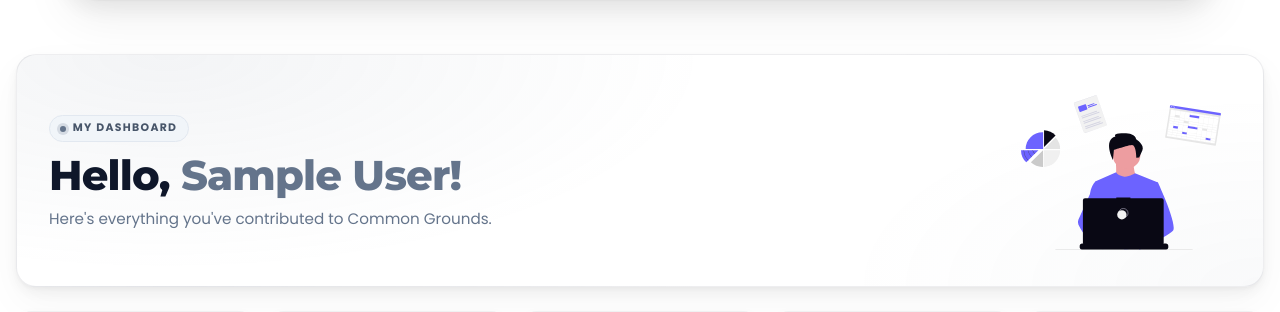
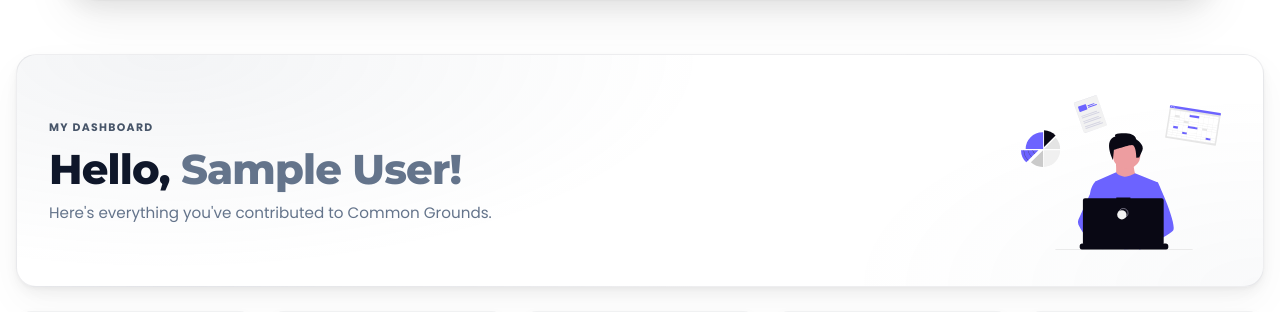
Before and after one commit to Sazemii/commongrounds-AEFG-18, a Django app: page /accounts/dashboard/ in a window 1280 px wide. Shown: the part 90-402 px from the top of the page. Run offline with Django 5.2, Linux system fonts and the light colour scheme; a user stored in the database is signed in; tables that the repository leaves empty hold one stand-in row (values such as "Sample post"); some libraries are stand-ins or nearby versions.

Commit message:
Added dashboard to Nav and improved styling

```diff
--- a/commongrounds/accounts/templates/accounts/dashboard.html
+++ b/commongrounds/accounts/templates/accounts/dashboard.html
@@ -44,16 +44,10 @@
   }
 
   .db-hero-eyebrow {
-    display: inline-flex; align-items: center; gap: 0.4rem;
+    display: block;
     font-size: 0.68rem; font-weight: 700; letter-spacing: 0.12em;
     text-transform: uppercase; color: #475569;
-    background: #f1f5f9; border: 1px solid #e2e8f0;
-    padding: 0.28rem 0.65rem; border-radius: 9999px;
     margin-bottom: 0.65rem;
-  }
-  .db-hero-eyebrow::before {
-    content: ''; width: 6px; height: 6px; border-radius: 9999px;
-    background: #64748b; box-shadow: 0 0 0 3px rgba(100,116,139,0.2);
   }
   .db-hero h1 {
     font-size: clamp(1.6rem, 6vw, 2.6rem);
--- a/commongrounds/templates/components/nav.html
+++ b/commongrounds/templates/components/nav.html
@@ -370,6 +370,12 @@
             </svg>
           </button>
           <div class="cg-dropdown">
+            <a href="{% url 'accounts:dashboard' %}" class="cg-drop-item">
+              <svg class="w-4 h-4 text-slate-400" fill="none" viewBox="0 0 24 24" stroke="currentColor" stroke-width="2">
+                <path stroke-linecap="round" stroke-linejoin="round" d="M3 12l2-2m0 0l7-7 7 7M5 10v10a1 1 0 001 1h3m10-11l2 2m-2-2v10a1 1 0 01-1 1h-3m-6 0a1 1 0 001-1v-4a1 1 0 011-1h2a1 1 0 011 1v4a1 1 0 001 1m-6 0h6"/>
+              </svg>
+              Dashboard
+            </a>
             <a href="{% url 'accounts:profile-update' user.username %}" class="cg-drop-item">
               <svg class="w-4 h-4 text-slate-400" fill="none" viewBox="0 0 24 24" stroke="currentColor" stroke-width="2">
                 <path stroke-linecap="round" stroke-linejoin="round" d="M15.75 6a3.75 3.75 0 11-7.5 0 3.75 3.75 0 017.5 0zM4.501 20.118a7.5 7.5 0 0114.998 0A17.933 17.933 0 0112 21.75c-2.676 0-5.216-.584-7.499-1.632z"/>
@@ -423,6 +429,12 @@
   <div class="cg-drop-divider"></div>
 
   {% if user.is_authenticated %}
+    <a href="{% url 'accounts:dashboard' %}" class="cg-mlink" {% if '/dashboard/' in request.path %}data-active="true"{% endif %} style="--cg-accent:#64748b">
+      <svg class="w-5 h-5 text-slate-400" fill="none" viewBox="0 0 24 24" stroke="currentColor" stroke-width="2">
+        <path stroke-linecap="round" stroke-linejoin="round" d="M3 12l2-2m0 0l7-7 7 7M5 10v10a1 1 0 001 1h3m10-11l2 2m-2-2v10a1 1 0 01-1 1h-3m-6 0a1 1 0 001-1v-4a1 1 0 011-1h2a1 1 0 011 1v4a1 1 0 001 1m-6 0h6"/>
+      </svg>
+      Dashboard
+    </a>
     <a href="{% url 'accounts:profile-update' user.username %}" class="cg-mlink">
       <span class="cg-avatar">{{ user.profile.display_name|default:user.username|first|upper }}</span>
       <span class="flex-1">{{ user.profile.display_name|default:user.username }}</span>
```
